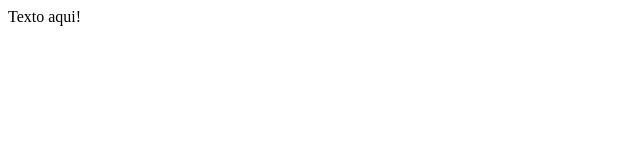
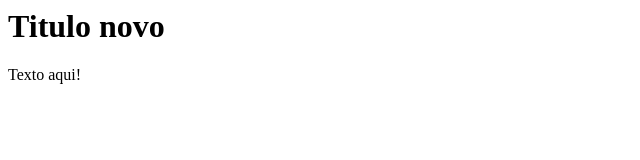
Before and after one commit to CehRossi/curso-git, a plain HTML site: page index.html in a window 1280 px wide. Shown: the whole page, without its empty margins (0-640 px from the left). Drawn offline with Linux system fonts and the light colour scheme.

Commit message:
Adicionando cabeçalho

```diff
--- a/index.html
+++ b/index.html
@@ -2,6 +2,7 @@
 	<head>
 	</head>
 	<body>
+		<h1>Titulo novo</h1>
 		Texto aqui!
 	</body>
 </html>
```
